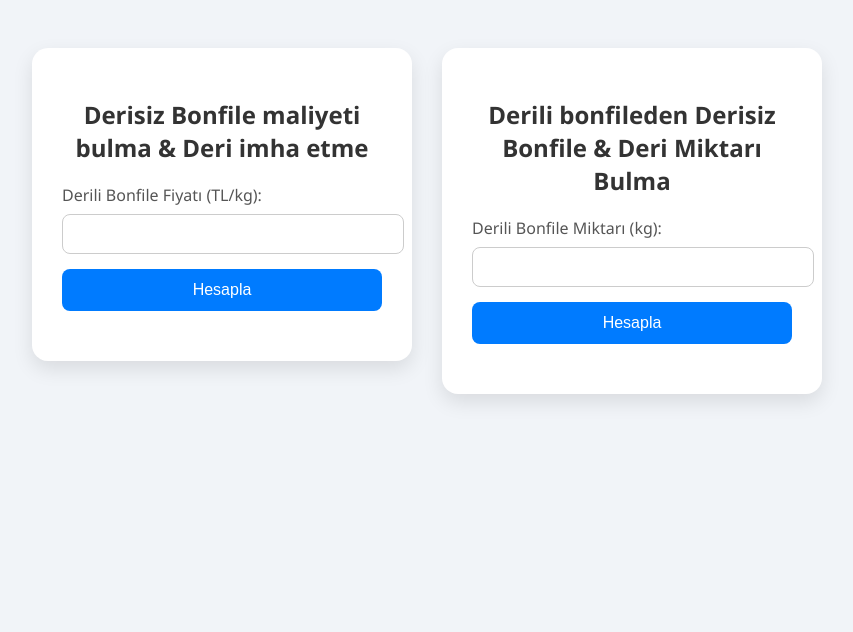
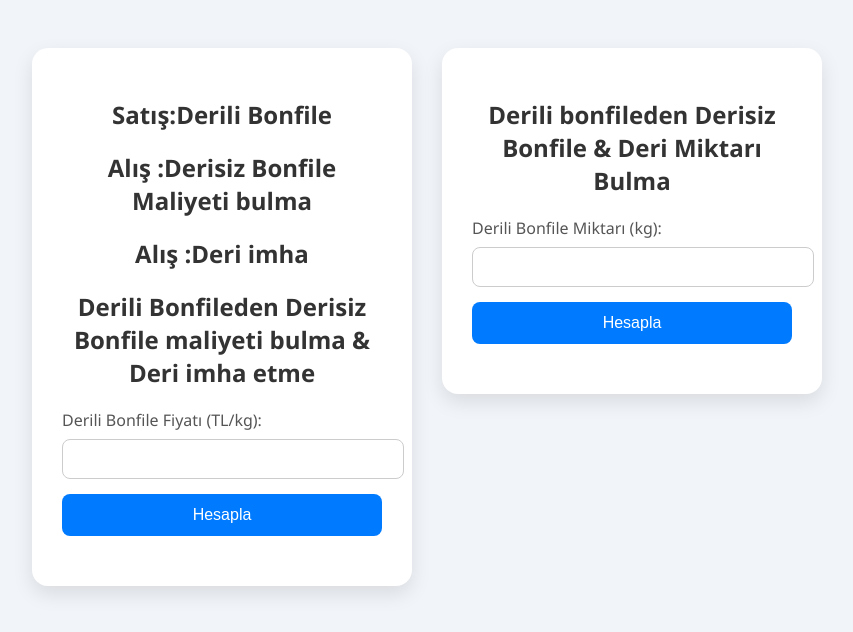
Before and after one commit to ercansahin16/parcalama, a plain HTML site: page index.html in a window 1280 px wide. Shown: the whole page, without its empty margins (213-1066 px from the left). Drawn offline with Linux system fonts and the light colour scheme.

Commit message:
Update index.html

```diff
--- a/index.html
+++ b/index.html
@@ -73,7 +73,10 @@
 
   <!-- Card 1: Bonfile Maliyeti -->
   <div class="card">
-     <h2>Derisiz Bonfile maliyeti bulma & Deri imha etme </h2>
+    <h2>Satış:Derili Bonfile</h2>
+    <h2>Alış :Derisiz Bonfile Maliyeti bulma</h2>
+    <h2>Alış :Deri imha </h2>
+     <h2>Derili Bonfileden Derisiz Bonfile maliyeti bulma & Deri imha etme </h2>
     <label for="fiyat">Derili Bonfile Fiyatı (TL/kg):</label>
     <input type="text" id="fiyat"  />
     <button onclick="maliyetHesapla()">Hesapla</button>
```
